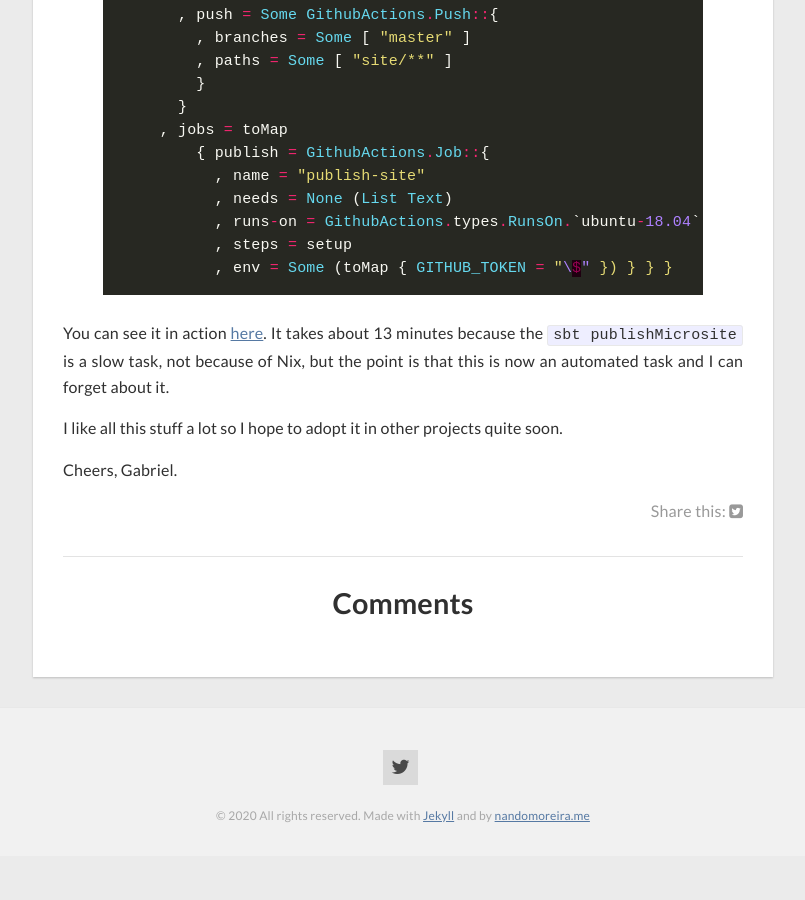
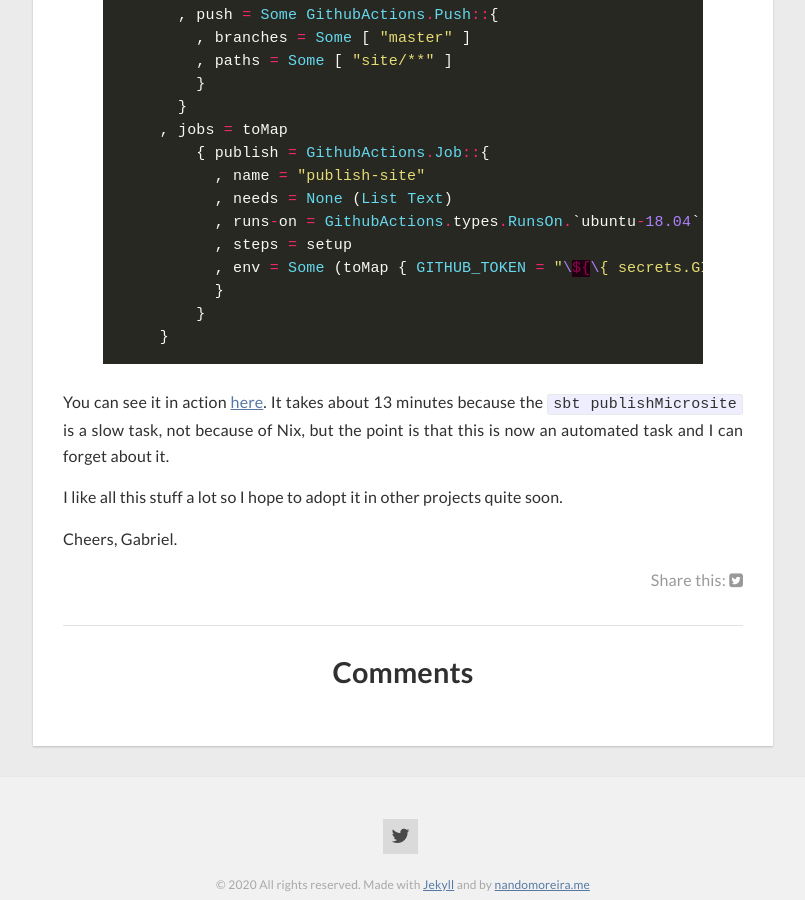
Before and after one commit to gvolpe/blog-comments, a Jekyll site: the page built from _posts/2020-06-02-github-actions-nix-cachix-dhall.md, in a window 1280 px wide and 900 px high, scrolled down 6003 px. Shown: the whole window, without its empty margins (237-1042 px from the left). Built offline with Jekyll 4.4.1, drawn with Linux system fonts in a browser that asks for light colours; nearby versions of some CDN libraries; comment, search, counter and statistics services are not loaded; before the commit the page ends 6859 px from its top, so only the background shows below that.

Commit message:
Updating wrongly-highlighted code

```diff
--- a/_posts/2020-06-02-github-actions-nix-cachix-dhall.md
+++ b/_posts/2020-06-02-github-actions-nix-cachix-dhall.md
@@ -216,7 +216,7 @@
           , needs = None (List Text)
           , runs-on = GithubActions.types.RunsOn.`ubuntu-18.04`
           , steps = setup
-          , env = Some (toMap { GITHUB_TOKEN = "\${{ secrets.GITHUB_TOKEN }}" })
+          , env = Some (toMap { GITHUB_TOKEN = "\${\{ secrets.GITHUB_TOKEN }}" })
           }
         }
     }
```
